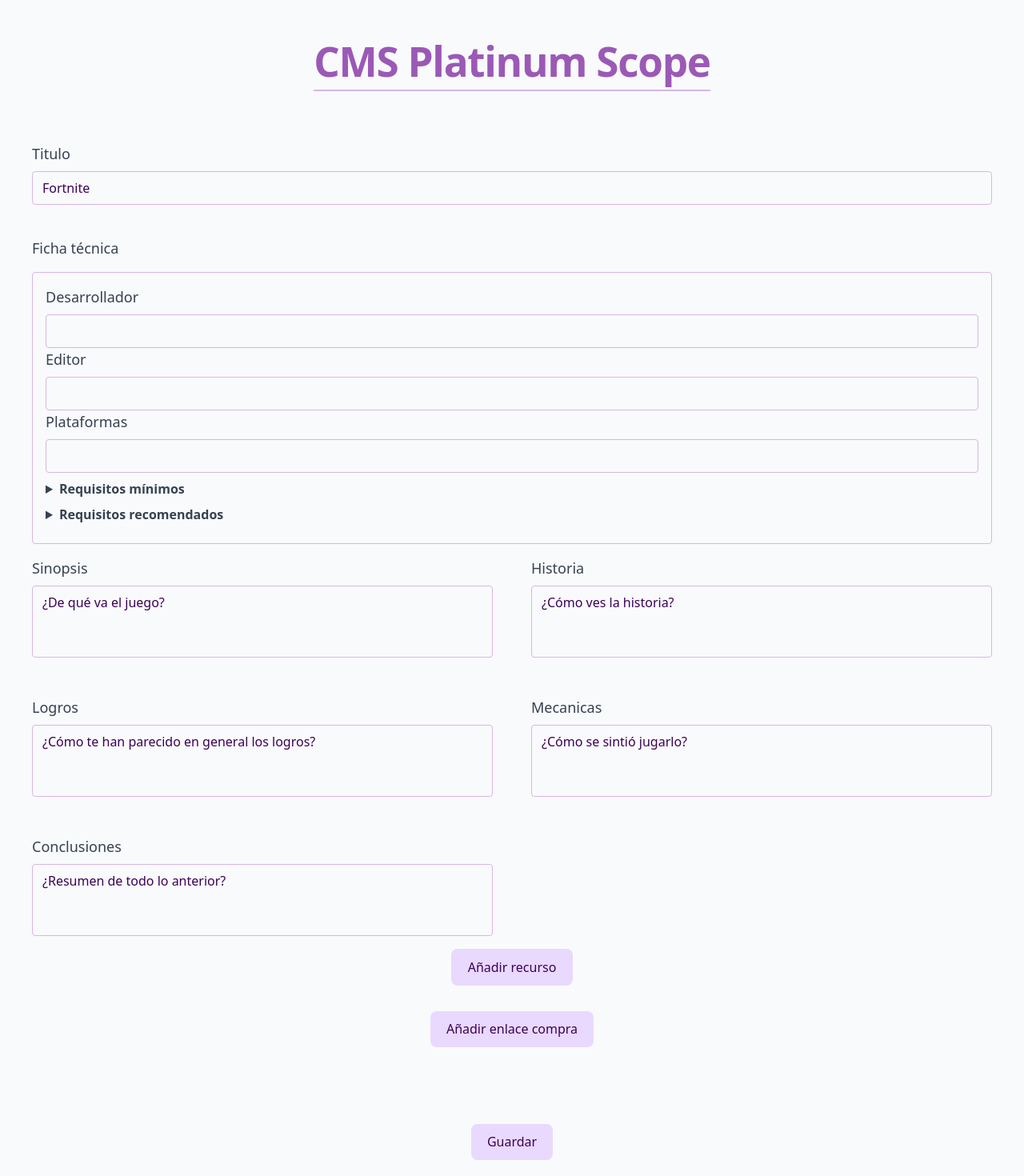
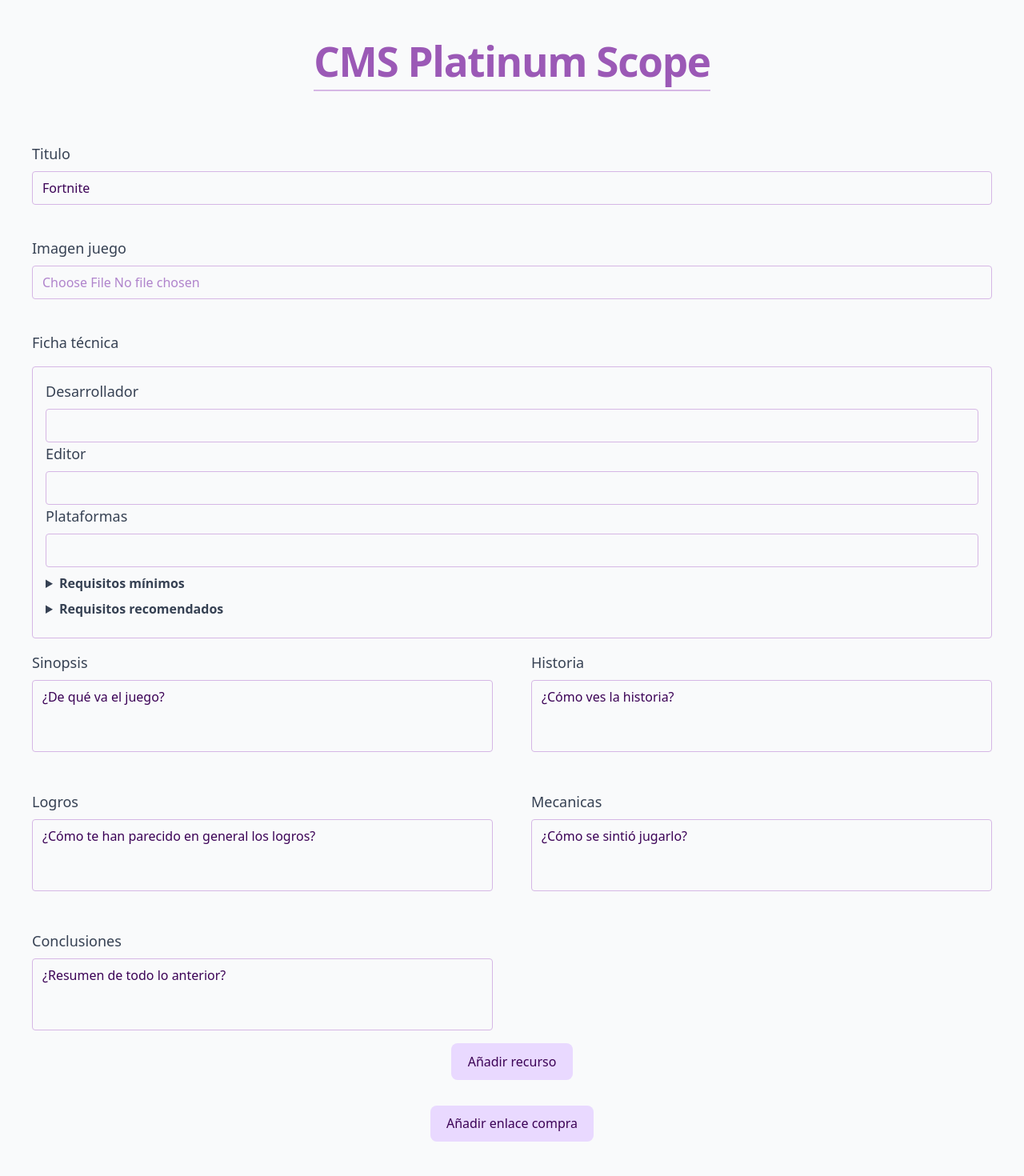
Before and after one commit to yoinormie/CMS-Platinum-Scope, a React (Vite) app: page / in a window 1280 px wide. Shown: the top 1470 px of the page at 80% size. Built offline with nearby package versions, Linux system fonts and the light colour scheme.

Commit message:
File picker component para la imagen del juego + insertado en App.tsx (falta mejorar como se ve el propio input)

```diff
--- a/src/App.tsx
+++ b/src/App.tsx
@@ -9,10 +9,16 @@ import { RecursosForm } from './components/recursosForm';
 import { useEnlacesCompra } from './hooks/enlaceCompraHooks';
 import 'tailwindcss'
 import { EnlacesCompraForm } from './components/enlacesForm';
+import { PreSaveModal } from './components/preSaveModal';
+import ImagePicker from './components/filePicker';
 
 
 function App() {
   const [titulo, setTitulo] = useState("");
+  const [isModalOpen, setIsModalOpen] = useState(false);
+  const [jsonPath, setJsonPath] = useState("");
+  const [imagesFolder, setImagesFolder] = useState("");
+  const [selectedImage, setSelectedImage] = useState<File | null>(null);
   const resourceForm = useRecursos()
   const enlacesCompraForm = useEnlacesCompra()
 
@@ -36,6 +42,11 @@ function App() {
             placeholderText='Fortnite'
           />
         </div>
+
+        <ImagePicker
+          label='Imagen juego'
+          onSelect={(file) => setSelectedImage(file)}
+        />
 
         <label className="text-lg font-medium text-gray-700">
           Ficha técnica
@@ -89,10 +100,24 @@ function App() {
       </button>
 
       <EnlacesCompraForm
-      varEnlaces={enlacesCompraForm}
+        varEnlaces={enlacesCompraForm}
       />
 
-      <button className='mt-20'>Guardar</button>
+      <button
+        onClick={() => setIsModalOpen(true)}
+        className='mt-14'>Guardar</button>
+
+      {isModalOpen && (
+        <PreSaveModal
+          setModalVar={setIsModalOpen}
+          jsonVar={jsonPath}
+          setJsonVar={setJsonPath}
+          imageFolderVar={imagesFolder}
+          setImageFolderVar={setImagesFolder}
+        />
+      )}
+
+
     </div>
   );
 }
--- /dev/null
+++ b/src/components/filePicker.tsx
@@ -0,0 +1,31 @@
+import { useState } from "react";
+
+interface ImagePickerProps {
+  label: string;
+  onSelect: (file: File) => void; // callback para enviar el archivo al padre
+  accept?: string; // tipos de archivo permitidos, por defecto imágenes
+}
+
+export default function ImagePicker({ label, onSelect, accept = "image/*" }: ImagePickerProps) {
+  const [fileName, setFileName] = useState<string>("");
+
+  const handleFileChange = (e: React.ChangeEvent<HTMLInputElement>) => {
+    if (e.target.files && e.target.files[0]) {
+      const file = e.target.files[0];
+      setFileName(file.name);
+      onSelect(file);
+    }
+  };
+
+  return (
+    <div className="mb-10 flex flex-col gap-2">
+      <label className="text-lg font-medium text-gray-700">{label}</label>
+      <input
+        type="file"
+        accept={accept}
+        onChange={handleFileChange}
+        className="border border-[var(--color-border)] rounded px-3 py-2"
+      />
+    </div>
+  );
+}
```
